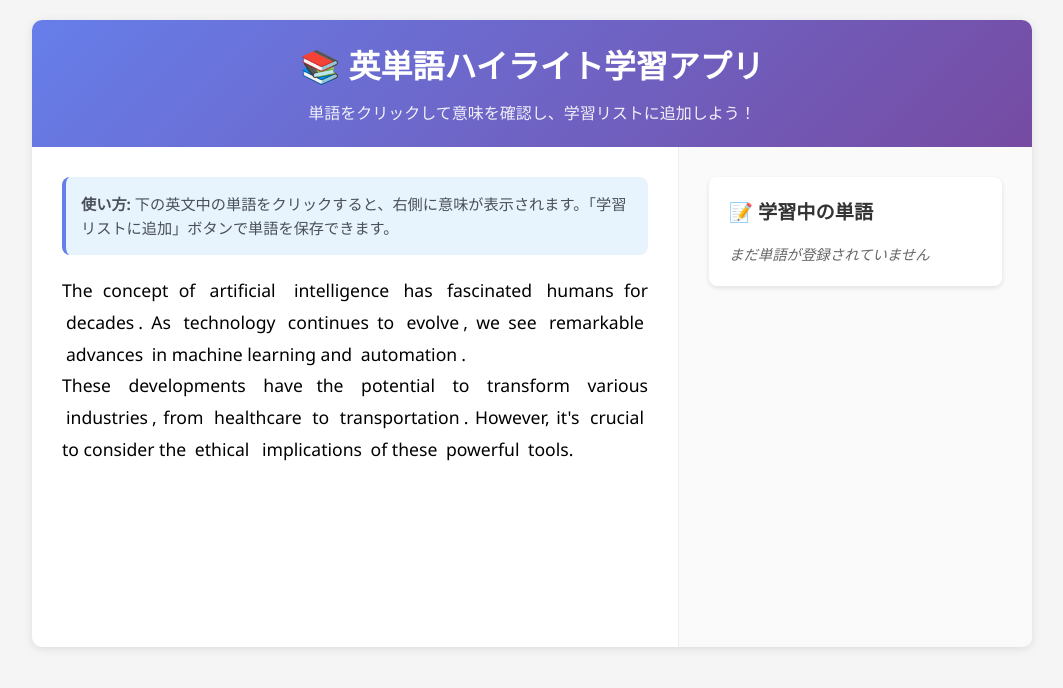
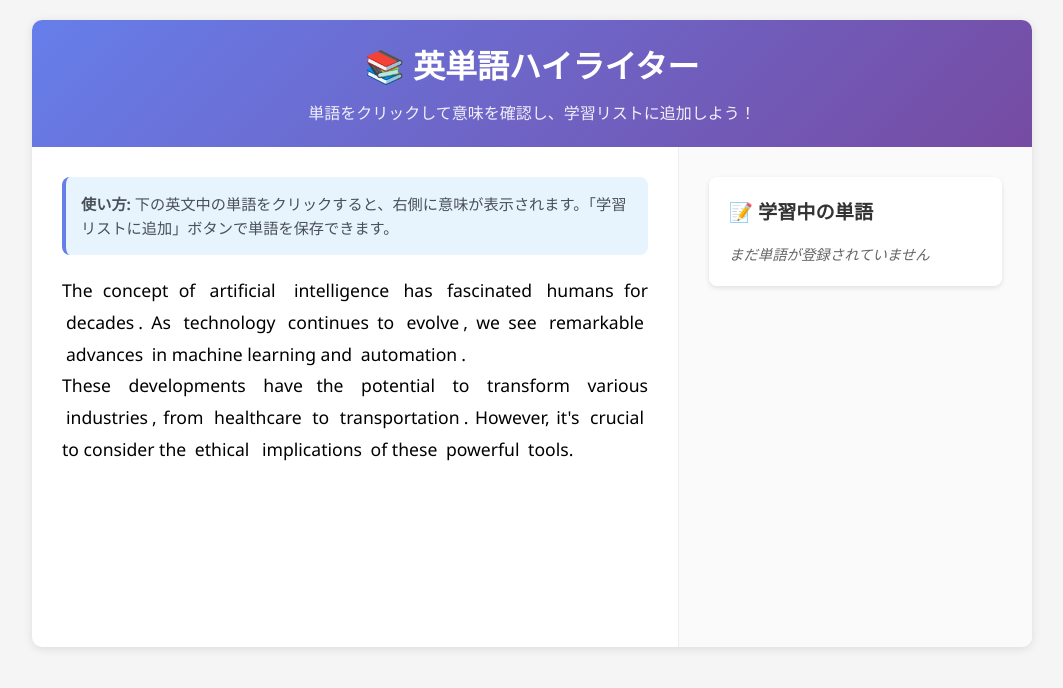
Before and after one commit to rent816/word-highlighter, a plain HTML site: page index.html in a window 1280 px wide. Shown: the whole page, without its empty margins (108-1171 px from the left). Drawn offline with Linux system fonts and the light colour scheme.

Commit message:
change title

```diff
--- a/index.html
+++ b/index.html
@@ -10,7 +10,7 @@
 <body>
     <div class="container">
         <div class="header">
-            <h1>📚 英単語ハイライト学習アプリ</h1>
+            <h1>📚 英単語ハイライター</h1>
             <p>単語をクリックして意味を確認し、学習リストに追加しよう！</p>
         </div>
 
```
